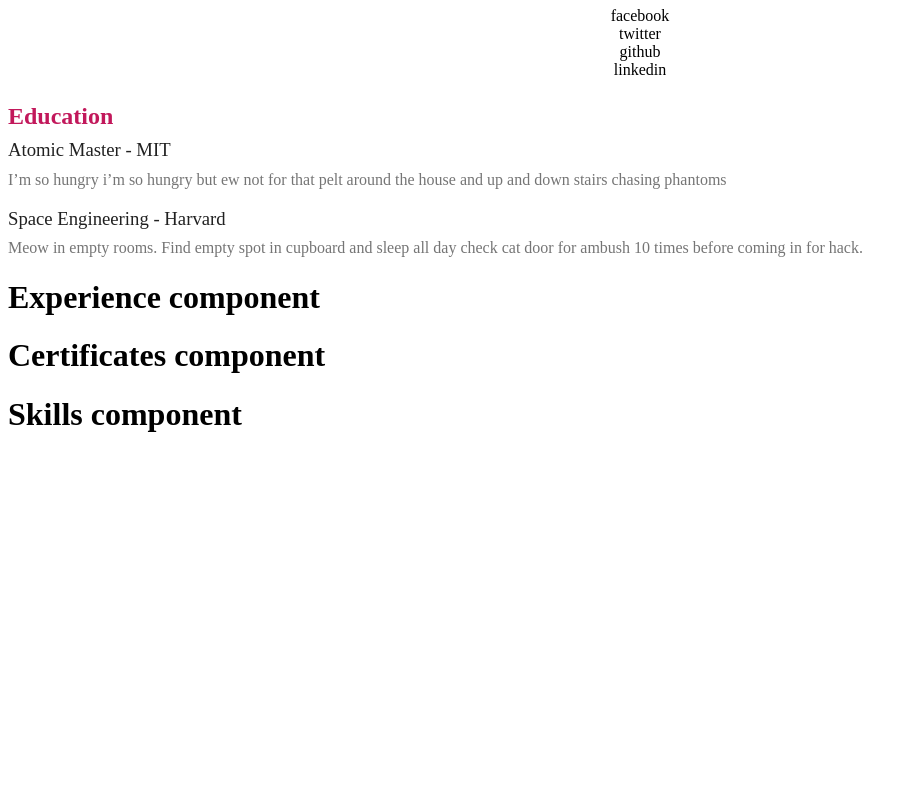
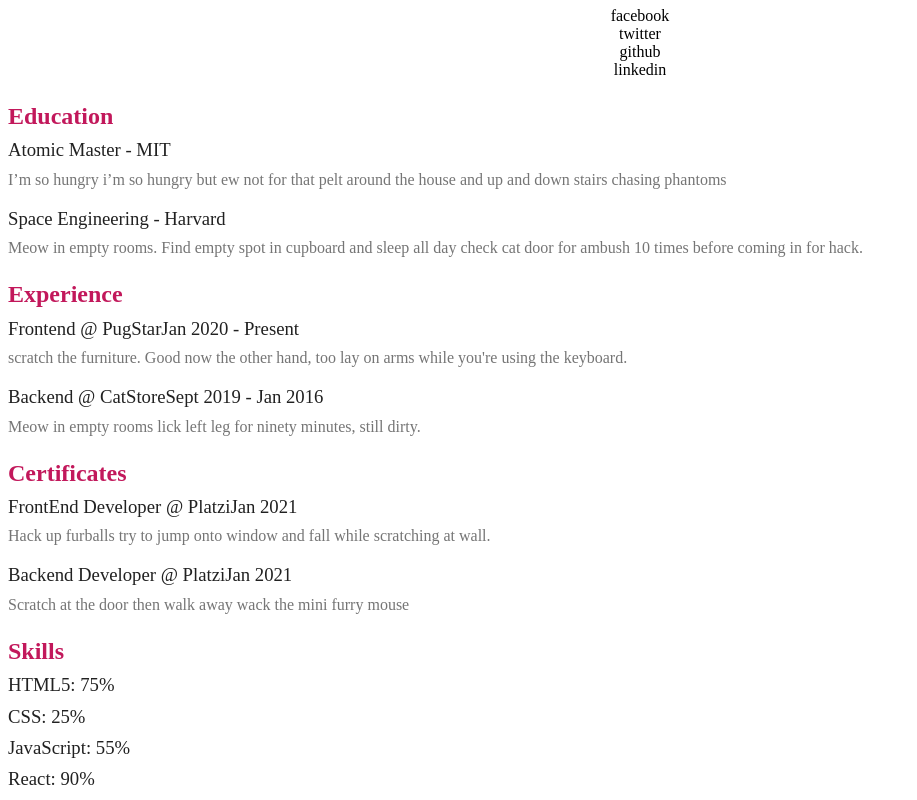
Before and after one commit to gilsantosjulian/curriculumvitae, a React app: page / in a window 1280 px wide. Shown: the part 405-1205 px from the top of the page, without its empty margins (0-917 px from the left). Before the commit the page ends 859 px from the top, so only its background shows below. Built offline with nearby package versions, Linux system fonts and the light colour scheme.

Commit message:
feat(Certificates/Education/Experience/Skills) Add style using styled-component

```diff
--- a/src/components/Certificates.jsx
+++ b/src/components/Certificates.jsx
@@ -1,9 +1,27 @@
 import React from 'react';
+import H2Styled from '../styled/H2Styled';
+import H3Styled from '../styled/H3Styled';
+import PStyled from '../styled/PStyled';
 
-const Certificates = () => {
-    return (
-        <h1>Certificates component</h1>
-    );
+const Certificates = props => {
+	return (
+		<div className='Certificates'>
+			<H2Styled name='Certificates' />
+			<div className='Certificates-container'>
+				{
+					props.data && props.data.map((cer, index) => (
+						<div className='Certificates-item' key={`Cer-${index}`} >
+							<H3Styled>
+								{cer.name} @ {cer.institution}
+								<span>{cer.date}</span>
+							</H3Styled>
+							<PStyled name={cer.description} />
+						</div>
+					))
+				}
+			</div>
+		</div>
+	);
 }
 
 export default Certificates;
--- a/src/components/Education.jsx
+++ b/src/components/Education.jsx
@@ -4,7 +4,6 @@
 import PStyled from '../styled/PStyled';
 
 const Education = props => {
-	props ? console.log(props.data) : 'no hay';
 
 	return (
 		<div className='Education'>
@@ -21,7 +20,6 @@
 					))
 				}
 			</div>
-
 		</div>
 	);
 }
--- a/src/components/Experience.jsx
+++ b/src/components/Experience.jsx
@@ -1,9 +1,27 @@
 import React from 'react';
+import H2Styled from '../styled/H2Styled';
+import H3Styled from '../styled/H3Styled';
+import PStyled from '../styled/PStyled';
 
-const Experience = () => {
-    return (
-        <h1>Experience component</h1>
-    );
+const Experience = props => {
+	return (
+		<div className='Experience'>
+			<H2Styled name='Experience' />
+			<div className='Experience-container'>
+				{
+					props.data && props.data.map((exp, index) => (
+						<div className='Experience-item' key={`Experience-${index}`} >
+							<H3Styled>
+								{exp.jobTitle} @ {exp.company}
+								<span>{exp.startDate} - {exp.endDate}</span>
+							</H3Styled>
+							<PStyled name={exp.jobDescription} />
+						</div>
+					))
+				}
+			</div>
+		</div>
+	);
 }
 
 export default Experience;
--- a/src/components/Skills.jsx
+++ b/src/components/Skills.jsx
@@ -1,9 +1,24 @@
 import React from 'react';
+import H2Styled from '../styled/H2Styled';
+import H3Styled from '../styled/H3Styled';
 
-const Skills = () => {
-    return (
-        <h1>Skills component</h1>
-    );
+const Skills = props => {
+	return (
+		<div className='Skills'>
+			<H2Styled name='Skills' />
+			<div className='Skills-container'>
+				{
+					props.data && props.data.map((skill, index) => (
+						<div className='Skills-item' key={`Edu-${index}`} >
+							<H3Styled>
+								{skill.name}: {skill.percentage}
+							</H3Styled>
+						</div>
+					))
+				}
+			</div>
+		</div>
+	);
 }
 
 export default Skills;
--- a/src/constants.js
+++ b/src/constants.js
@@ -2,7 +2,7 @@
 	"address": "Bogotá, Colombia.",
 	"avatar": require('./assets/images/julian.png'),
 	"bio": "Ignore the squirrels, you'll never catch them anyway hack, for floof tum, tickle bum, jellybean footies curly toes climb leg roll over and sun my belly, ",
-	"certificate": [{
+	"certificates": [{
 		"date": "Jan 2021",
 		"description": "Hack up furballs try to jump onto window and fall while scratching at wall. ",
 		"institution": "Platzi",
```
Lines whose indentation alone changed are shown as unchanged.
